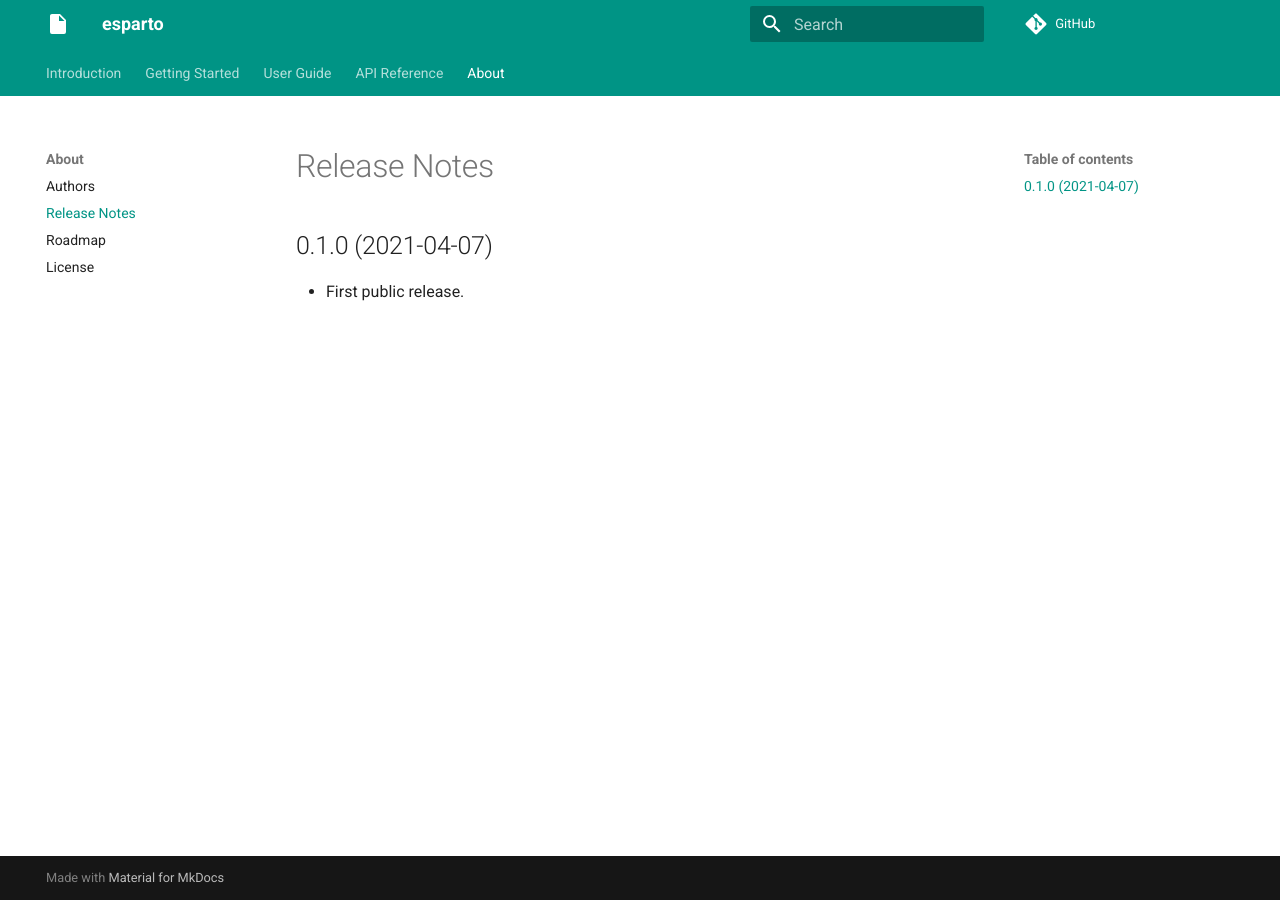
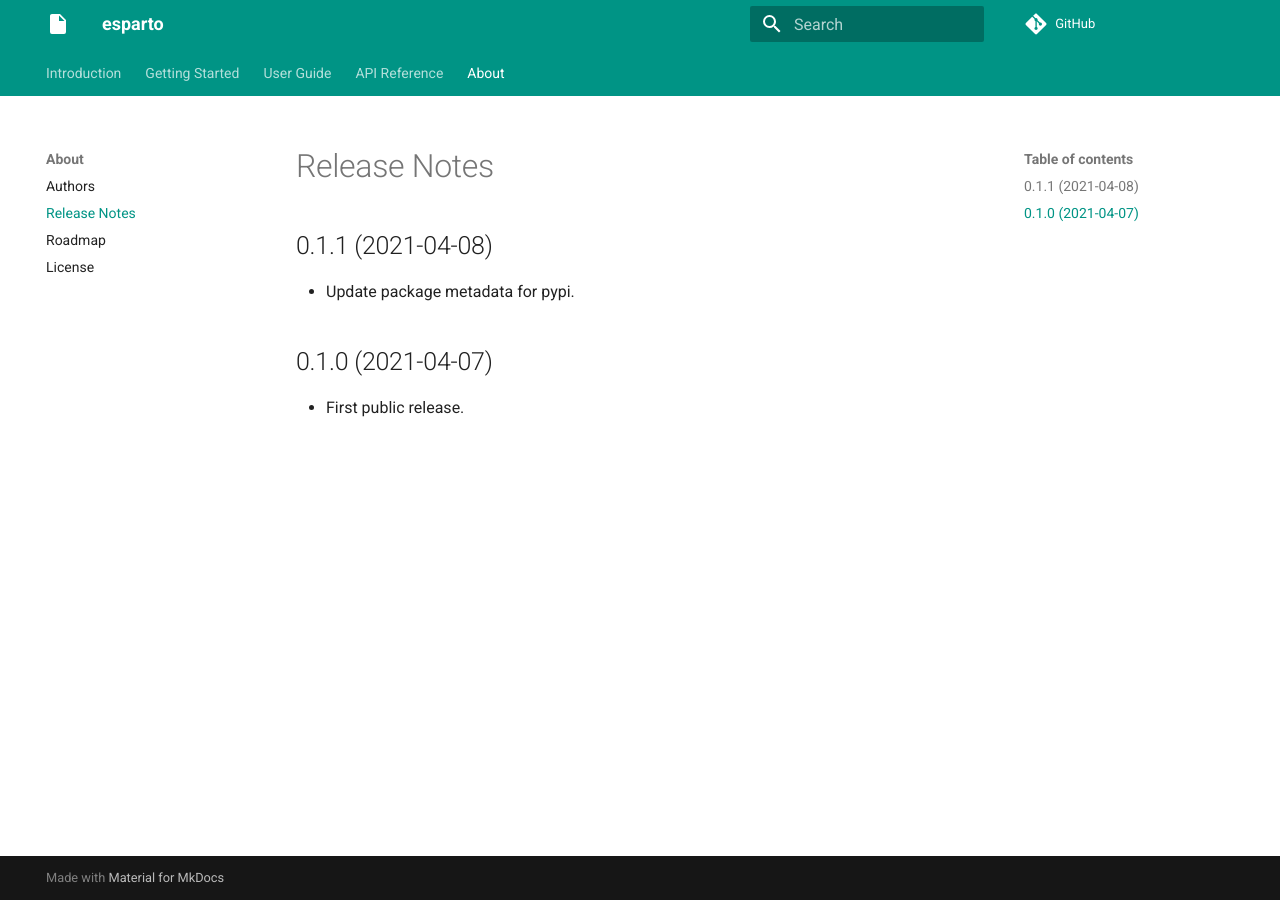
Before and after one commit to domvwt/esparto, an MkDocs documentation site: the page built from docs/04-about/release-notes.md, in a window 1280 px wide. Built offline with MkDocs 1.6.1 and Material for MkDocs 9.7.7, drawn with Linux system fonts in a browser that asks for light colours; comment, search, counter and statistics services are not loaded.

Commit message:
Update release notes

```diff
--- a/docs/04-about/release-notes.md
+++ b/docs/04-about/release-notes.md
@@ -1,5 +1,11 @@
 Release Notes
 =============
+
+0.1.1 (2021-04-08)
+------------------
+
+-   Update package metadata for pypi.
+
 
 0.1.0 (2021-04-07)
 ------------------
```
